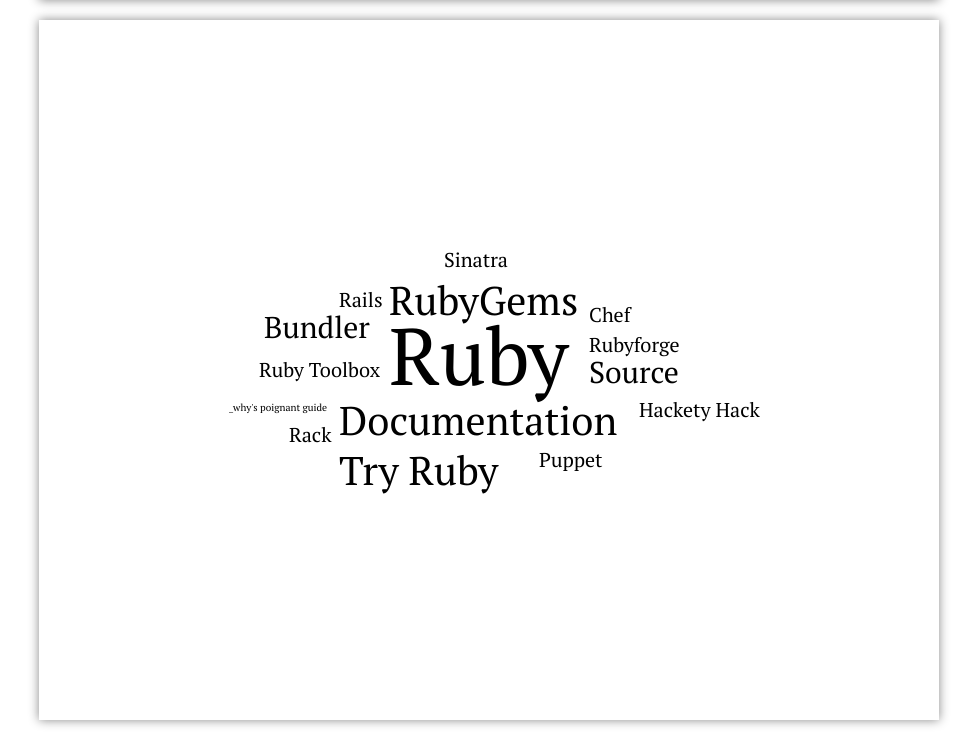
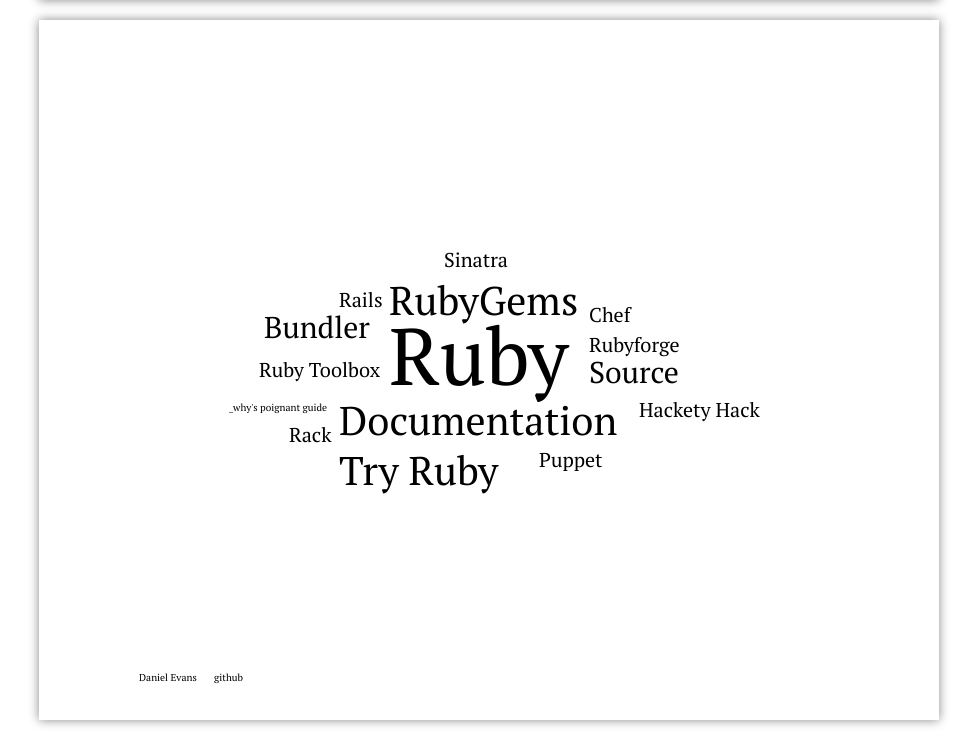
Before and after one commit to danielevans/utosc-2012-ruby-presentation, a plain HTML site: page index.html in a window 1280 px wide. Shown: the part 8899-9639 px from the top of the page, without its empty margins (151-1128 px from the left). Drawn offline with Linux system fonts and the light colour scheme; a script that the page names is missing.

Commit message:
Add links to profiles on the link cloud slide

```diff
--- a/index.html
+++ b/index.html
@@ -186,8 +186,8 @@ end</pre>
         <a class="rack" href="http://rack.rubyforge.org/">Rack</a>
         <a class="bundler" href="http://gembundler.com/">Bundler</a>
         <a class="poignant" href="http://www.rubyinside.com/media/poignant-guide.pdf">_why's poignant guide</a>
-        <a class="" href=""></a>
-        <a class="" href=""></a>
+        <a class="github" href="https://github.com/danielevans">github</a>
+        <a class="me" href="http://devans.us">Daniel Evans</a>
       </div>
 
       <!-- /r -->
--- a/stylesheets/styles.css
+++ b/stylesheets/styles.css
@@ -351,3 +351,15 @@ body {
   top: 380px;
   font-size: 10px;
 }
+
+#what-else .me {
+  left: 100px;
+  top: 650px;
+  font-size: 10px;
+}
+
+#what-else .github {
+  left: 175px;
+  top: 650px;
+  font-size: 10px;
+}
```
